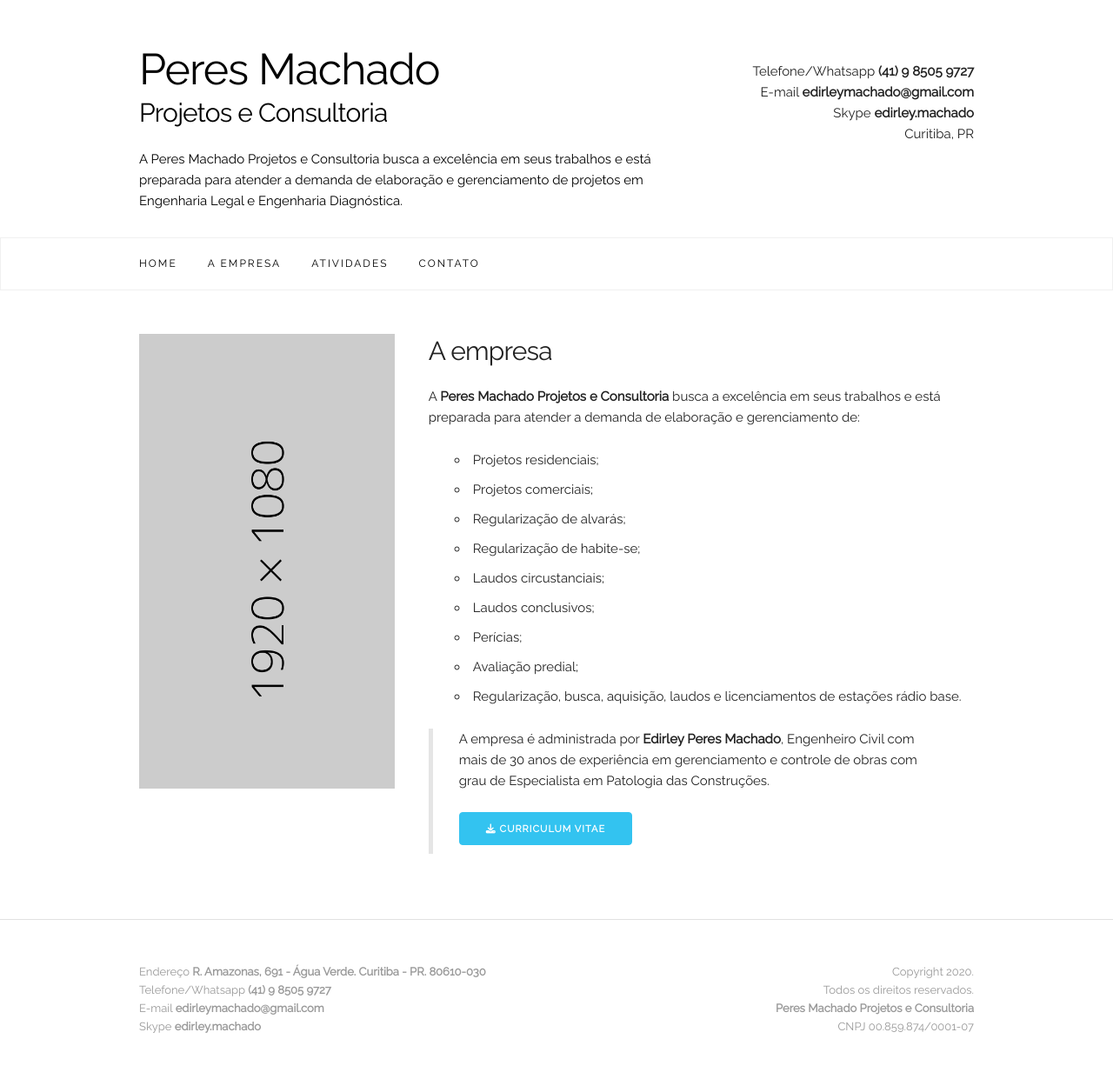
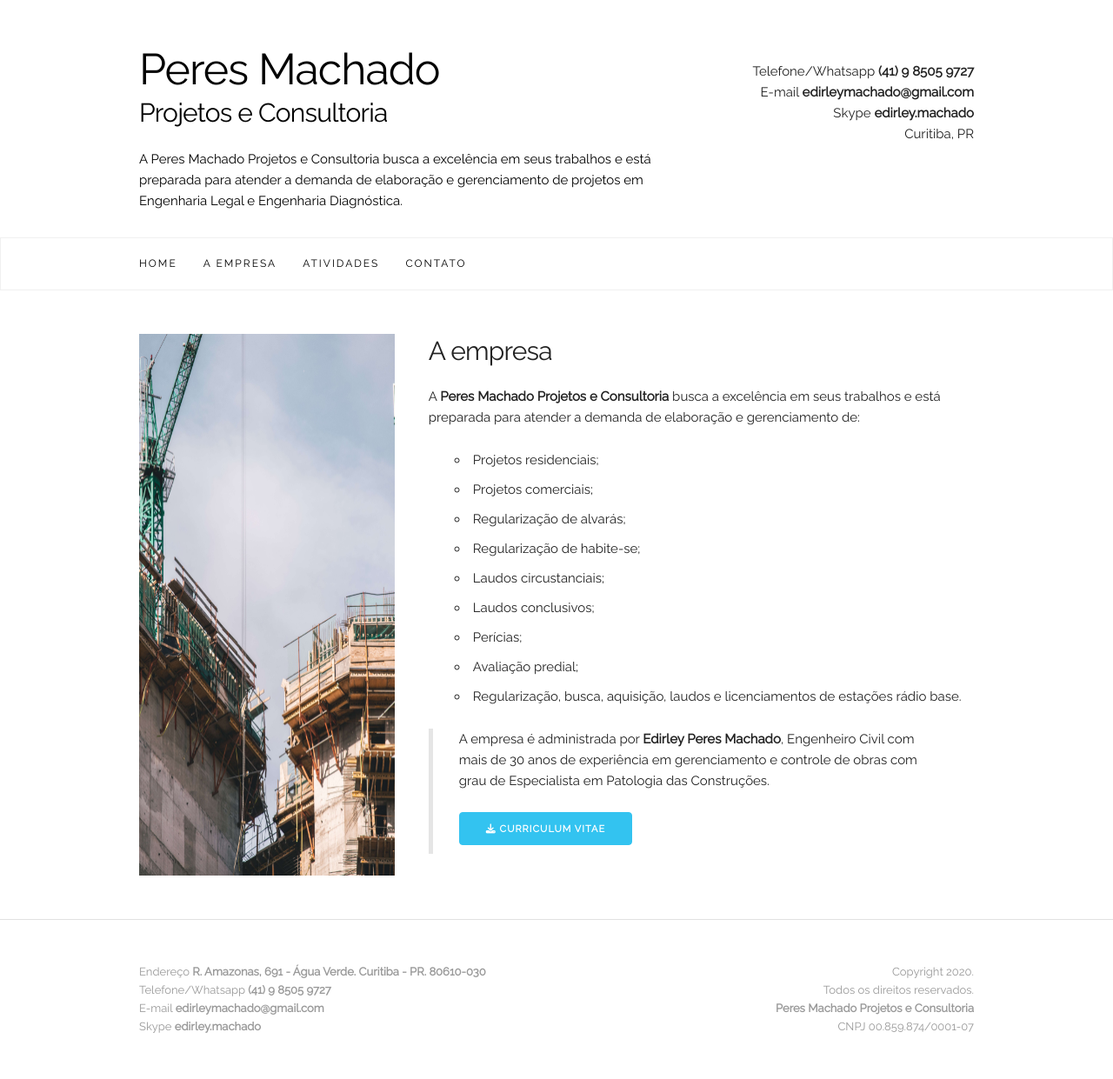
Before and after one commit to brizental/peresmachado, a Jekyll site: the page built from empresa.html, in a window 1280 px wide. Shown: the whole page at 87% size. Built offline with Jekyll 4.4.1, drawn with Linux system fonts in a browser that asks for light colours; nearby versions of some CDN libraries.

Commit message:
Add image to 'A empresa' page

```diff
--- a/_sass/main.scss
+++ b/_sass/main.scss
@@ -27,6 +27,23 @@
 
 form.eight.columns {
 	margin: 0;
+}
+
+.container {
+	display: flex;
+	flex-direction: column;
+
+	.row {
+		display: flex;
+	}
+}
+
+#building {
+	align-self: strech;
+
+	img {
+		height: 100%;
+	}
 }
 
 .container .row .row {
--- a/empresa.html
+++ b/empresa.html
@@ -4,8 +4,8 @@
 ---
 
 <div class="row">
-	<div class="four columns">
-		<img src="/assets/images/1920x1080.png" alt="1920x1080">
+	<div id="building" class="four columns">
+		<img src="/assets/images/building.jpg" alt="Edifīcio em construção. Foto por Matías Santana em Unsplash.">
 	</div>
 	<div class="eight columns">
 		<h4>A empresa</h4>
```
Also changed, not shown: assets/images/1920x1080.png (deleted), assets/images/building.jpg (added), 1 other file.
